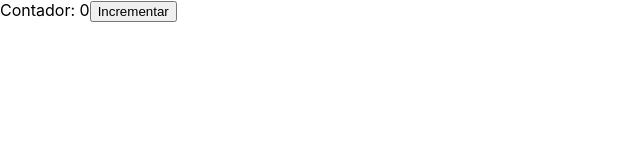
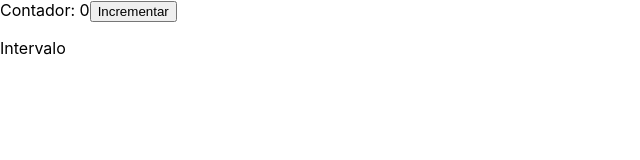
Before and after one commit to saureth/carrito-compras, a React (Create React App) app in the folder funcionales/funcionales/: page / in a window 1280 px wide. Shown: the top 160 px of the page, without its empty margins (0-640 px from the left). Built offline with nearby package versions, Linux system fonts and the light colour scheme.

Commit message:
Clase 61

```diff
--- a/funcionales/funcionales/src/App.js
+++ b/funcionales/funcionales/src/App.js
@@ -6,6 +6,16 @@ const useContador = (inicial) => {
         setContador(contador + 1);
     }
     return [contador, incrementar];
+}
+
+const Interval = ({ contador }) => {
+    useEffect( () => {
+        const i = setInterval(()=> console.log(contador), 1000);
+        return () => clearInterval(i);
+    }, [contador]);
+    return (
+        <p> Intervalo </p>
+    );
 }
 
 const App = () => {
@@ -17,6 +27,7 @@ const App = () => {
         <div>
             Contador: {contador}
             <button onClick={incrementar}> Incrementar </button>
+            <Interval contador={contador}/>
         </div>
     );
 }
```
